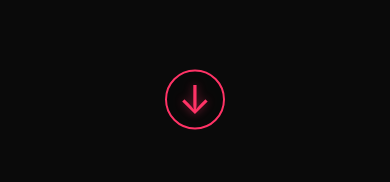
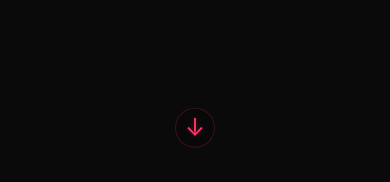
Before and after one commit to matiasarrow438/rtr, a plain HTML site: page index.html in a window 390 px wide. Shown: the part 662-844 px from the top of the page. Drawn offline with Linux system fonts and the light colour scheme.

Commit message:
Update styles.css

```diff
--- a/styles.css
+++ b/styles.css
@@ -376,24 +376,24 @@ body {
 /* Scroll Arrow */
 .scroll-arrow {
     position: absolute;
-    bottom: 3rem;
+    bottom: 2rem;
     left: 50%;
     transform: translateX(-50%);
-    font-size: 3.5rem;
+    font-size: 2rem;
     color: var(--primary-color);
     animation: bounce 2s infinite;
     cursor: pointer;
     opacity: 1;
     transition: opacity 0.3s ease;
-    text-shadow: 0 0 10px rgba(255, 51, 102, 0.5);
-    background: rgba(0, 0, 0, 0.2);
-    width: 80px;
-    height: 80px;
+    text-shadow: 0 0 5px rgba(255, 51, 102, 0.3);
+    background: rgba(0, 0, 0, 0.1);
+    width: 50px;
+    height: 50px;
     border-radius: 50%;
     display: flex;
     align-items: center;
     justify-content: center;
-    border: 2px solid var(--primary-color);
+    border: 1px solid rgba(255, 51, 102, 0.2);
 }
 
 .scroll-arrow.fade-out {
@@ -405,18 +405,18 @@ body {
         transform: translateY(0) translateX(-50%);
     }
     40% {
-        transform: translateY(-30px) translateX(-50%);
+        transform: translateY(-15px) translateX(-50%);
     }
     60% {
-        transform: translateY(-15px) translateX(-50%);
+        transform: translateY(-7px) translateX(-50%);
     }
 }
 
 @media (max-width: 768px) {
     .scroll-arrow {
-        font-size: 2.5rem;
-        width: 60px;
-        height: 60px;
-        bottom: 2rem;
+        font-size: 1.5rem;
+        width: 40px;
+        height: 40px;
+        bottom: 1.5rem;
     }
 }
```
